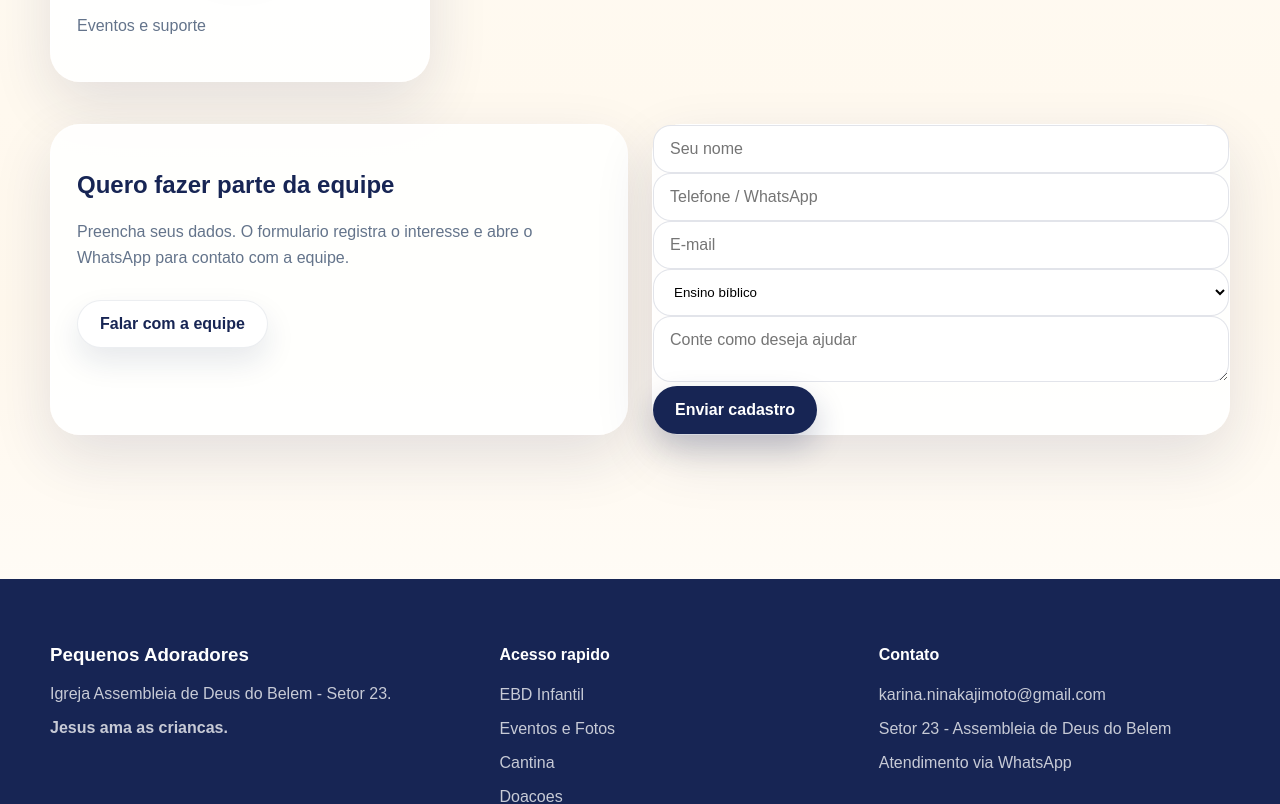
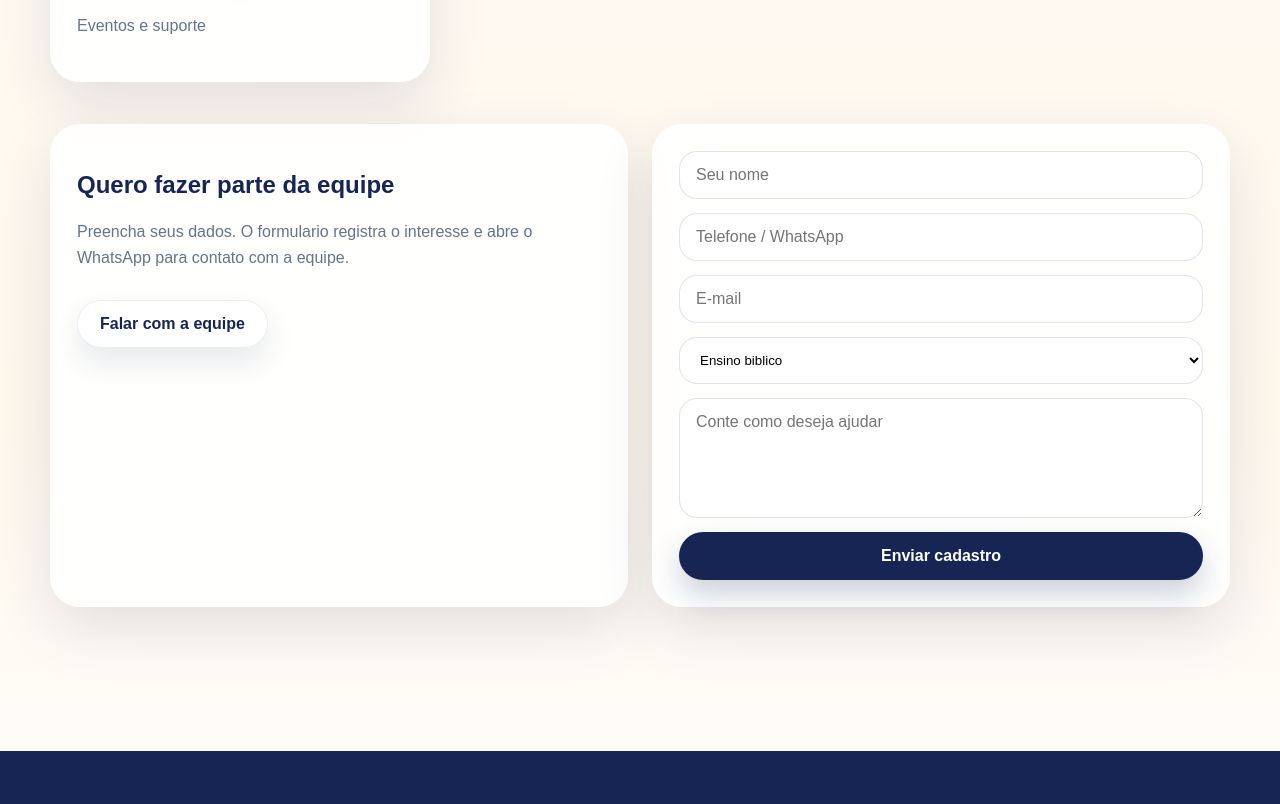
Before and after one commit to alexsandrokajimoto-maker/pequenos-adoradores, a Next.js app: page /equipe in a window 1280 px wide. Shown: the part 720-1524 px from the top of the page. Built offline with nearby package versions, Linux system fonts and the light colour scheme.

Commit message:
Improve volunteer form styles and text

```diff
--- a/components/VolunteerForm.tsx
+++ b/components/VolunteerForm.tsx
@@ -1,16 +1,48 @@
 'use client';
+
 import { useState } from 'react';
 import { whatsappNumber } from '@/lib/data';
 
-export function VolunteerForm(){
- const [status,setStatus]=useState('');
- async function submit(formData: FormData){
-  const data=Object.fromEntries(formData.entries());
-  setStatus('Enviando...');
-  try{ await fetch('/api/voluntarios',{method:'POST',headers:{'Content-Type':'application/json'},body:JSON.stringify(data)}); setStatus('Cadastro registrado.'); }
-  catch{ setStatus('Abra o WhatsApp para concluir o contato.'); }
-  const text=encodeURIComponent(`Quero fazer parte da equipe Pequenos Adoradores. Nome: ${data.nome}. Telefone: ${data.telefone}. Área: ${data.area}. Mensagem: ${data.mensagem}`);
-  window.open(`https://wa.me/${whatsappNumber}?text=${text}`,'_blank');
- }
- return <form action={submit} className="card grid gap-4 p-6"><input className="input" name="nome" placeholder="Seu nome" required/><input className="input" name="telefone" placeholder="Telefone / WhatsApp" required/><input className="input" name="email" type="email" placeholder="E-mail"/><select className="input" name="area"><option>Ensino bíblico</option><option>Louvor infantil</option><option>Recreação</option><option>Cantina</option><option>Eventos</option><option>Comunicação</option></select><textarea className="input min-h-32" name="mensagem" placeholder="Conte como deseja ajudar"/><button className="btn-primary" type="submit">Enviar cadastro</button>{status && <p className="font-bold text-coral">{status}</p>}</form>
+export function VolunteerForm() {
+  const [status, setStatus] = useState('');
+
+  async function submit(formData: FormData) {
+    const data = Object.fromEntries(formData.entries());
+    setStatus('Enviando cadastro...');
+
+    try {
+      await fetch('/api/voluntarios', {
+        method: 'POST',
+        headers: { 'Content-Type': 'application/json' },
+        body: JSON.stringify(data),
+      });
+      setStatus('Cadastro registrado. Abrindo WhatsApp...');
+    } catch {
+      setStatus('Abrindo WhatsApp para concluir o contato.');
+    }
+
+    const text = encodeURIComponent(
+      `Quero fazer parte da equipe Pequenos Adoradores. Nome: ${data.nome}. Telefone: ${data.telefone}. Area: ${data.area}. Mensagem: ${data.mensagem}`
+    );
+    window.open(`https://wa.me/${whatsappNumber}?text=${text}`, '_blank');
+  }
+
+  return (
+    <form action={submit} className="card feature form">
+      <input className="input" name="nome" placeholder="Seu nome" required />
+      <input className="input" name="telefone" placeholder="Telefone / WhatsApp" required />
+      <input className="input" name="email" type="email" placeholder="E-mail" />
+      <select className="input" name="area" defaultValue="Ensino biblico">
+        <option>Ensino biblico</option>
+        <option>Louvor infantil</option>
+        <option>Recreacao</option>
+        <option>Cantina</option>
+        <option>Eventos</option>
+        <option>Comunicacao</option>
+      </select>
+      <textarea className="input" name="mensagem" placeholder="Conte como deseja ajudar" rows={5} />
+      <button className="btn-primary" type="submit">Enviar cadastro</button>
+      {status && <p style={{ fontWeight: 900, color: '#ff6b6b' }}>{status}</p>}
+    </form>
+  );
 }
```
